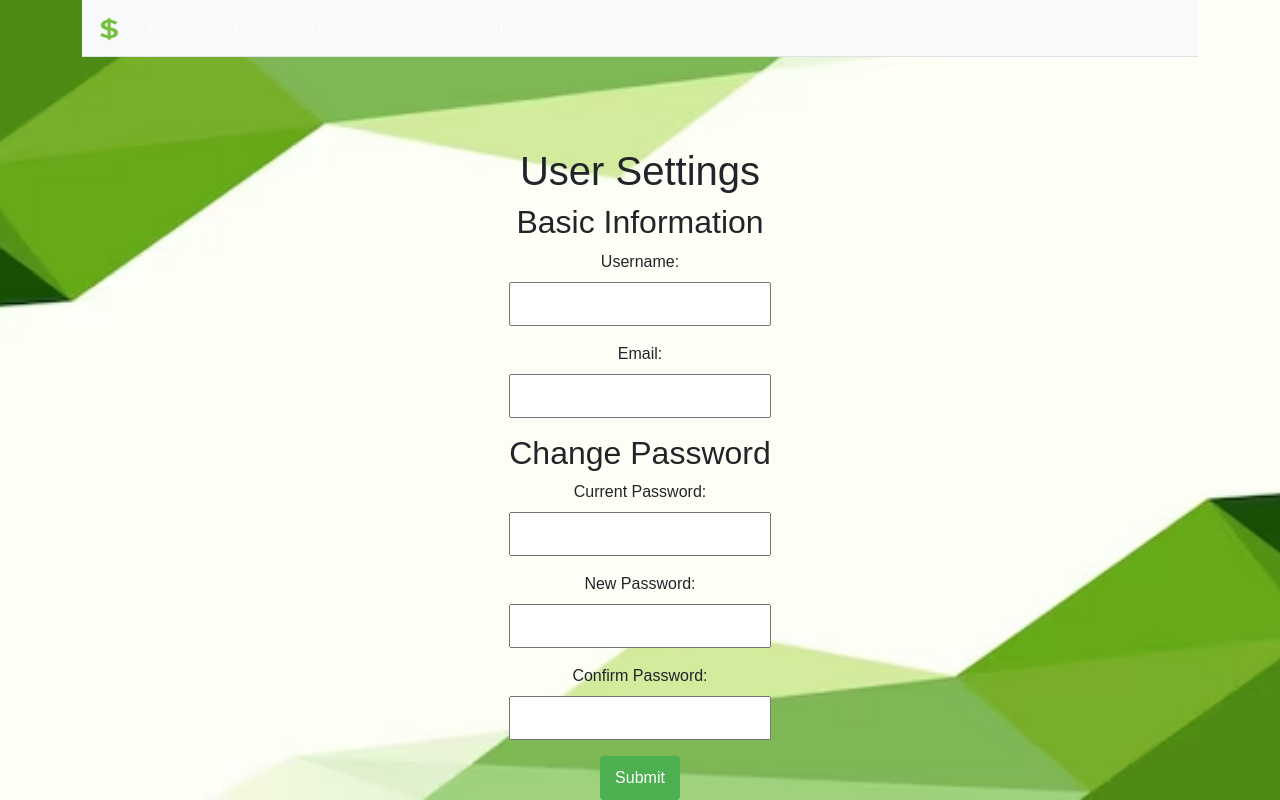
After one commit to dancingninjacoder/flask-expenseTracker, a Flask app: page /user in a window 1280 px wide. The commit adds this page. Run offline with Flask 3, Linux system fonts and the light colour scheme; some libraries are stand-ins or nearby versions.

Commit message:
Fixed background, logo and added User.html

```diff
--- a/app.py
+++ b/app.py
@@ -87,5 +87,10 @@ def income():
 def budget():
     return render_template('budget.html')
 
+@app.route('/user')
+def user():
+    return render_template('user.html')
+
+
 if __name__ == '__main__':
     app.run(debug=True)
--- a/templates/IncomeTracking.html
+++ b/templates/IncomeTracking.html
@@ -16,10 +16,10 @@
 <div class="overlay">
    <div class="container">
       <section id="customerNavbar">
-         <nav class="navbar navbar-expand-lg border-bottom border-body bg-body-tertiary">
+         <nav class="navbar navbar-dark border-bottom border-body bg-body-tertiary">
             <div class="container-fluid">
                <a class="navbar-brand navbar-dark" href="./homePage.html">
-                  <img src="./img/dollar-symbol.png" alt="Logo" width="30" height="24" class="d-inline-block align-text-top">
+                  <img src="{{ url_for('static', filename='img/dollar-symbol.png') }}" alt="Logo" width="30" height="24" class="d-inline-block align-text-top">
                </a>
                <button class="navbar-toggler" type="button" data-bs-toggle="collapse" data-bs-target="#navbarNavAltMarkup"
                        aria-controls="navbarNavAltMarkup" aria-expanded="false" aria-label="Toggle navigation">
@@ -30,6 +30,7 @@
                      <a class="nav-link" href="{{ url_for('expense') }}" >Expenses</a>
                      <a class="nav-link" href="{{ url_for('income') }}">Incomes</a>
                      <a class="nav-link" href="{{ url_for('budget') }}">Budgets</a>
+                     <a class="nav-link" href="{{ url_for('user') }}">Settings</a>
                      <a id="logout" class="nav-link" href="{{ url_for('index') }}">Logout</a>
                   </div>
                </div>
--- a/templates/budget.html
+++ b/templates/budget.html
@@ -20,7 +20,7 @@
                 <nav class="navbar navbar-expand-lg border-bottom border-body bg-body-tertiary">
                     <div class="container-fluid">
                         <a class="navbar-brand navbar-dark" href="./homePage.html">
-                            <img src="./img/dollar-symbol.png" alt="Logo" width="30" height="24" class="d-inline-block align-text-top">
+                            <img src="{{ url_for('static', filename='img/dollar-symbol.png') }}" alt="Logo" width="30" height="24" class="d-inline-block align-text-top">
                         </a>
                         <button class="navbar-toggler" type="button" data-bs-toggle="collapse" data-bs-target="#navbarNavAltMarkup"
                                 aria-controls="navbarNavAltMarkup" aria-expanded="false" aria-label="Toggle navigation">
@@ -31,6 +31,7 @@
                                 <a class="nav-link" href="{{ url_for('expense') }}" >Expenses</a>
                                 <a class="nav-link" href="{{ url_for('income') }}">Incomes</a>
                                 <a class="nav-link" href="{{ url_for('budget') }}">Budgets</a>
+                                <a class="nav-link" href="{{ url_for('user') }}">Settings</a>
                                 <a id="logout" class="nav-link" href="{{ url_for('index') }}">Logout</a>
                             </div>
                         </div>
--- a/templates/expenseTracker.html
+++ b/templates/expenseTracker.html
@@ -19,7 +19,7 @@
             <nav class="navbar navbar-expand-lg border-bottom border-body bg-body-tertiary">
                 <div class="container-fluid">
                     <a class="navbar-brand navbar-dark" href="./homePage.html">
-                        <img src="./img/dollar-symbol.png" alt="Logo" width="30" height="24" class="d-inline-block align-text-top">
+                        <img src="{{ url_for('static', filename='img/dollar-symbol.png') }}" alt="Logo" width="30" height="24" class="d-inline-block align-text-top">
                     </a>
                     <button class="navbar-toggler" type="button" data-bs-toggle="collapse" data-bs-target="#navbarNavAltMarkup"
                             aria-controls="navbarNavAltMarkup" aria-expanded="false" aria-label="Toggle navigation">
@@ -30,6 +30,7 @@
                             <a class="nav-link" href="{{ url_for('expense') }}" >Expenses</a>
                             <a class="nav-link" href="{{ url_for('income') }}">Incomes</a>
                             <a class="nav-link" href="{{ url_for('budget') }}">Budgets</a>
+                            <a class="nav-link" href="{{ url_for('user') }}">Settings</a>
                             <a id="logout" class="nav-link" href="{{ url_for('index') }}">Logout</a>
                         </div>
                     </div>
--- a/templates/homePage.html
+++ b/templates/homePage.html
@@ -20,7 +20,7 @@
             <nav class="navbar navbar-expand-lg border-bottom border-body bg-body-tertiary">
                 <div class="container-fluid">
                     <a class="navbar-brand navbar-dark" href="./homePage.html">
-                        <img src="./img/dollar-symbol.png" alt="Logo" width="30" height="24" class="d-inline-block align-text-top">
+                        <img src="{{ url_for('static', filename='img/dollar-symbol.png') }}" alt="Logo" width="30" height="24" class="d-inline-block align-text-top">
                     </a>
                     <button class="navbar-toggler" type="button" data-bs-toggle="collapse" data-bs-target="#navbarNavAltMarkup"
                             aria-controls="navbarNavAltMarkup" aria-expanded="false" aria-label="Toggle navigation">
@@ -31,6 +31,7 @@
                             <a class="nav-link" href="{{ url_for('expense') }}" >Expenses</a>
                             <a class="nav-link" href="{{ url_for('income') }}">Incomes</a>
                             <a class="nav-link" href="{{ url_for('budget') }}">Budgets</a>
+                            <a class="nav-link" href="{{ url_for('user') }}">Settings</a>
                             <a id="logout" name="logout" class="nav-link" href="{{ url_for('logout') }}">Logout</a>
                         </div>
                     </div>
--- /dev/null
+++ b/templates/user.html
@@ -0,0 +1,128 @@
+<!DOCTYPE html>
+<html lang="en">
+<head>
+    <meta charset="utf-8">
+    <!-- <meta name="viewport" content="initial-scale=1, width=device-width, viewport-fit=cover">
+    <meta name="color-scheme" content="light dark"> -->
+    <link href="https://cdn.jsdelivr.net/npm/bootstrap@5.3.2/dist/css/bootstrap.min.css" rel="stylesheet" integrity="sha384-T3c6CoIi6uLrA9TneNEoa7RxnatzjcDSCmG1MXxSR1GAsXEV/Dwwykc2MPK8M2HN" crossorigin="anonymous">
+    <link href="https://fonts.googleapis.com/css?family=Montserrat&display=swap" rel="stylesheet" />
+    <link href="https://fonts.googleapis.com/css?family=Readex+Pro&display=swap" rel="stylesheet" />
+    <link href="https://fonts.googleapis.com/css?family=Mulish&display=swap" rel="stylesheet" />
+    <link href="https://cdn.jsdelivr.net/npm/bootstrap@5.2.0-beta1/dist/css/bootstrap.min.css"
+          rel="stylesheet" integrity="sha384-0evHe/X+R7YkIZDRvuzKMRqM+OrBnVFBL6DOitfPri4tjfHxaWutUpFmBp4vmVor"
+          crossorigin="anonymous">
+    <title>User Settings</title>
+
+    <!--Styles for the user settings page-->
+    <link rel="stylesheet" type="text/css" href="{{ url_for('static', filename='css/baseStyle.css') }}">
+
+    <style>
+        /* Add your CSS styles here */
+        body {
+            font-family: Arial, sans-serif;
+            margin: 20px;
+            text-align: center;
+        }
+
+        form {
+            max-width: 400px;
+            margin: 0 auto;
+        }
+
+        label {
+            display: block;
+            margin-bottom: 8px;
+        }
+
+        input {
+            width: 100%;
+            padding: 8px;
+            margin-bottom: 16px;
+            box-sizing: border-box;
+        }
+
+        button {
+            background-color: #4caf50;
+            color: white;
+            padding: 10px 15px;
+            border: none;
+            border-radius: 4px;
+            cursor: pointer;
+        }
+
+    </style>
+</head>
+<body>
+    <div class="overlay">
+        <div class="container">
+            <section id="customerNavbar">
+                <nav class="navbar navbar-expand-lg border-bottom border-body bg-body-tertiary">
+                   <div class="container-fluid">
+                      <a class="navbar-brand navbar-dark" href="./homePage.html">
+                         <img src="{{ url_for('static', filename='img/dollar-symbol.png') }}" alt="Logo" width="30" height="24" class="d-inline-block align-text-top">
+                      </a>
+                      <button class="navbar-toggler" type="button" data-bs-toggle="collapse" data-bs-target="#navbarNavAltMarkup"
+                              aria-controls="navbarNavAltMarkup" aria-expanded="false" aria-label="Toggle navigation">
+                         <span class="navbar-toggler-icon"></span>
+                      </button>
+                      <div class="collapse navbar-collapse" id="navbarNavAltMarkup">
+                         <div class="navbar-nav navbar-dark">
+                            <a class="nav-link" href="{{ url_for('expense') }}" >Expenses</a>
+                            <a class="nav-link" href="{{ url_for('income') }}">Incomes</a>
+                            <a class="nav-link" href="{{ url_for('budget') }}">Budgets</a>
+                            <a class="nav-link" href="{{ url_for('user') }}">Settings</a>
+                            <a id="logout" class="nav-link" href="{{ url_for('index') }}">Logout</a>
+                         </div>
+                      </div>
+                   </div>
+                </nav>
+             </section>
+
+        </div>
+        <!-- <nav class="navbar navbar-expand-xlg bg-body-tertiary custom-navbar justify-content-center align-items-center">
+            <div class="container-fluid">
+                 <a class="navbar-brand" href="homePage.html">
+                <img src="/www/img/dollar-symbol.png" alt="Logo" width="30" height="24" class="d-inline-block align-text-top">
+                Salah Bucks
+                </a> -->
+                <!-- <a href="/budget.html" class="Button_3"></a>
+                <a href="/index.html" class="Button_2"></a>
+                <a href="/IncomTracking.html" class="Button_1"></a>
+                <a href="/homePage.html" class="Logo"></a>
+                <a href="/budget.html" class="Button_3_Text">Budget</a>
+                <a href="/expenseTracker.html" class="Button_2_Text">Expense Entry</a>
+                <a href="/IncomeTracking.html" class="Button_1_Text">Income Tracking</a>
+                <a href="/index.html" class="logout"></a>
+            </div> -->
+        <!-- </nav> -->
+            <h1>User Settings</h1>
+            <form id="userSettingsForm">
+                <h2>Basic Information</h2>
+                <label for="username">Username:</label>
+                <input type="text" id="username" name="username">
+
+                <label for="email">Email:</label>
+                <input type="email" id="email" name="email">
+
+                <h2>Change Password</h2>
+                <label for="currentPassword">Current Password:</label>
+                <input type="password" id="currentPassword" name="currentPassword" required>
+
+                <label for="newPassword">New Password:</label>
+                <input type="password" id="newPassword" name="newPassword" required>
+
+                <label for="confirmPassword">Confirm Password:</label>
+                <input type="password" id="confirmPassword" name="confirmPassword" required>
+                <button type="submit">Submit</button>
+                <!-- <button type="button" onclick="updatePassword()">Update Password</button> -->
+            </form>
+    </div>
+
+<script src="https://cdn.jsdelivr.net/npm/@popperjs/core@2.11.5/dist/umd/popper.min.js"
+        integrity="sha384-Xe+8cL9oJa6tN/veChSP7q+mnSPaj5Bcu9mPX5F5xIGE0DVittaqT5lorf0EI7Vk" crossorigin="anonymous"></script>
+<script src="https://cdn.jsdelivr.net/npm/bootstrap@5.2.0/dist/js/bootstrap.min.js"
+        integrity="sha384-ODmDIVzN+pFdexxHEHFBQH3/9/vQ9uori45z4JjnFsRydbmQbmL5t1tQ0culUzyK" crossorigin="anonymous"></script>
+<script src="{{ url_for('static', filename='js/jquery.js') }}"></script>
+
+</body>
+</html>
```
Also changed, not shown: static/img/dollar-symbol.png (renamed from img/dollar-symbol.png), static/img/green.png (renamed from img/green.png), static/img/logo.png (renamed from img/logo.png), static/img/v6_47.png (renamed from img/v6_47.png), static/img/v7_76.png (renamed from img/v7_76.png).
